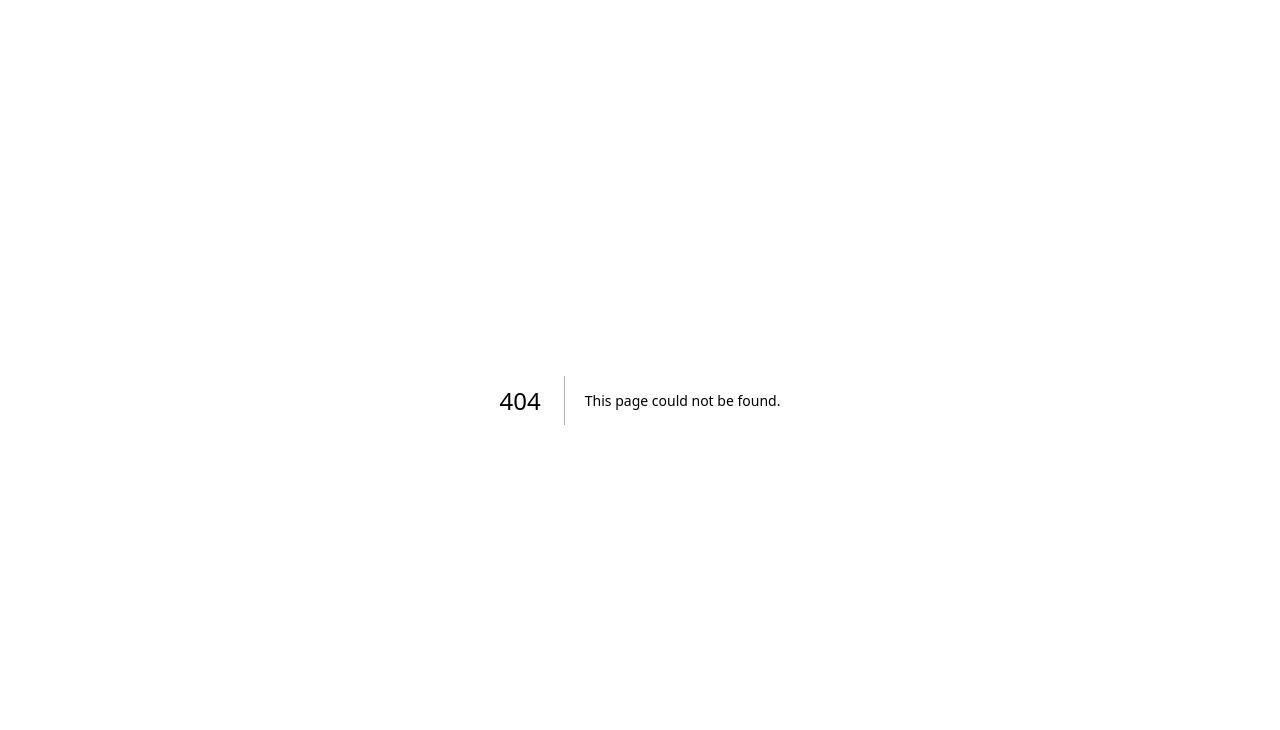
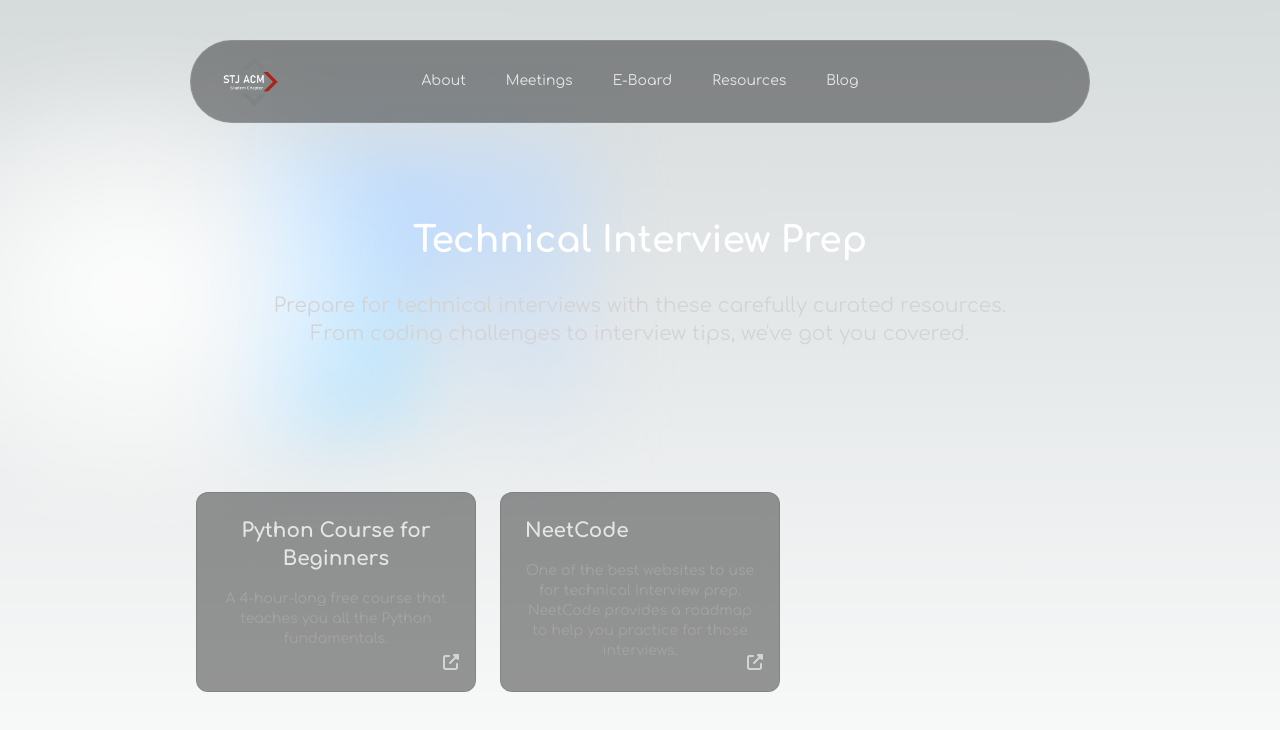
Before and after one commit to SJUACM/Website-V2, a Next.js app: page /resources/interview-prep in a window 1280 px wide. Before the commit this address had no page. Shown: the top 730 px of the page. Built offline with nearby package versions, Linux system fonts and the light colour scheme.

Commit message:
Buttons add resources page

```diff
--- /dev/null
+++ b/src/app/resources/interview-prep/page.tsx
@@ -0,0 +1,79 @@
+"use client";
+import React from "react";
+import { FontAwesomeIcon } from "@fortawesome/react-fontawesome";
+import { faExternalLinkAlt } from "@fortawesome/free-solid-svg-icons";
+import { IconProp } from '@fortawesome/fontawesome-svg-core';
+import { CardBody, CardContainer, CardItem } from "../../components/3d-card";
+
+interface Resource {
+  title: string;
+  description: string;
+  link: string;
+  icon?: IconProp;
+}
+
+// Reference the interview resources from the main resources page
+const interviewResources = [
+  {
+    title: "Python Course for Beginners",
+    description: "A 4-hour-long free course that teaches you all the Python fundamentals.",
+    link: "https://www.youtube.com/watch?v=rfscVS0vtbw",
+  },
+  {
+    title: "NeetCode",
+    description: "One of the best websites to use for technical interview prep. NeetCode provides a roadmap to help you practice for those interviews.",
+    link: "https://www.youtube.com/c/neetcode",
+  },
+  // ... rest of the interview resources
+];
+
+function ResourceCard({ resource }: { resource: Resource }) {
+  return (
+    <CardContainer className="inter-var">
+      <CardBody className="bg-black/40 relative group/card dark:hover:shadow-2xl dark:hover:shadow-red-500/[0.1] dark:bg-black dark:border-white/[0.2] border-black/[0.1] w-auto sm:w-[280px] h-[200px] rounded-xl p-6 border">
+        <CardItem
+          translateZ="50"
+          className="text-xl font-bold text-neutral-200 mb-4"
+        >
+          {resource.title}
+        </CardItem>
+        <CardItem
+          as="p"
+          translateZ="60"
+          className="text-neutral-400 text-sm mb-4"
+        >
+          {resource.description}
+        </CardItem>
+        <CardItem translateZ="40" className="absolute bottom-4 right-4">
+          <a
+            href={resource.link}
+            target="_blank"
+            rel="noreferrer"
+            className="text-neutral-300 hover:text-red-500 transition-colors"
+          >
+            <FontAwesomeIcon icon={faExternalLinkAlt as IconProp} />
+          </a>
+        </CardItem>
+      </CardBody>
+    </CardContainer>
+  );
+}
+
+export default function InterviewPrep() {
+  return (
+    <div className="mt-[-100px] text-center items-center justify-center max-w-7xl mx-auto px-8">
+      <div className="p-8">
+        <h1 className="text-4xl font-bold mb-8 text-white">Technical Interview Prep</h1>
+        <p className="text-xl text-neutral-300 max-w-3xl mx-auto mb-16">
+          Prepare for technical interviews with these carefully curated resources. From coding challenges to interview tips, we've got you covered.
+        </p>
+
+        <div className="grid grid-cols-1 md:grid-cols-2 lg:grid-cols-3 gap-6">
+          {interviewResources.map((resource, index) => (
+            <ResourceCard key={index} resource={resource} />
+          ))}
+        </div>
+      </div>
+    </div>
+  );
+}
--- a/src/app/resources/page.tsx
+++ b/src/app/resources/page.tsx
@@ -167,43 +167,76 @@ export default function Resources() {
   return (
     <div className="mt-[-100px] text-center items-center justify-center max-w-7xl mx-auto px-8">
       <div className="p-8">
-        <h1 className="text-4xl font-bold mb-12">Resources</h1>
+        <h1 className="text-4xl font-bold mb-8 text-white">Resources</h1>
+        <p className="text-xl text-neutral-300 max-w-3xl mx-auto mb-16">
+          STJ ACM provides a collection of tools and materials to help students develop their skills. Whether you're preparing for interviews, expanding your knowledge, or looking for expert insights, these resources will support your learning journey.
+        </p>
 
-        {/* Technical Interview Prep Section */}
-        <div className="mb-12">
-          <h2 className="text-2xl font-semibold mb-6 text-neutral-200">
+        {/* Navigation Buttons */}
+        <div className="flex flex-col items-center gap-6 mb-16">
+          <button
+            className="px-10 py-4 rounded-full border-0 bg-white text-black shadow-sm
+                     uppercase tracking-wider text-sm transition-all duration-500 ease-in-out
+                     hover:tracking-widest hover:bg-red-500 hover:text-white
+                     hover:shadow-[0_7px_29px_0px_rgba(239,68,68,0.75)]
+                     active:transform active:translate-y-2.5 active:shadow-none
+                     active:transition-[100ms]"
+            onClick={() => document.getElementById('interview-prep')?.scrollIntoView({ behavior: 'smooth' })}
+          >
             Technical Interview Prep
-            <div className="h-1 w-40 bg-red-500 mx-auto mt-4"></div>
-          </h2>
+          </button>
+
+          <button
+            className="px-10 py-4 rounded-full border-0 bg-white text-black shadow-sm
+                     uppercase tracking-wider text-sm transition-all duration-500 ease-in-out
+                     hover:tracking-widest hover:bg-red-500 hover:text-white
+                     hover:shadow-[0_7px_29px_0px_rgba(239,68,68,0.75)]
+                     active:transform active:translate-y-2.5 active:shadow-none
+                     active:transition-[100ms]"
+            onClick={() => document.getElementById('helpful-websites')?.scrollIntoView({ behavior: 'smooth' })}
+          >
+            Helpful Websites
+          </button>
+
+          <button
+            className="px-10 py-4 rounded-full border-0 bg-white text-black shadow-sm
+                     uppercase tracking-wider text-sm transition-all duration-500 ease-in-out
+                     hover:tracking-widest hover:bg-red-500 hover:text-white
+                     hover:shadow-[0_7px_29px_0px_rgba(239,68,68,0.75)]
+                     active:transform active:translate-y-2.5 active:shadow-none
+                     active:transition-[100ms]"
+            onClick={() => document.getElementById('youtube-channels')?.scrollIntoView({ behavior: 'smooth' })}
+          >
+            Youtube Channels
+          </button>
+        </div>
+
+        {/* Interview Prep Section */}
+        <div id="interview-prep" className="mb-16">
+          <h2 className="text-3xl font-semibold text-white mb-8">Technical Interview Prep</h2>
           <div className="grid grid-cols-1 md:grid-cols-2 lg:grid-cols-3 gap-6">
-            {interviewResources.map((resource) => (
-              <ResourceCard key={resource.title} resource={resource} />
+            {interviewResources.map((resource, index) => (
+              <ResourceCard key={index} resource={resource} />
             ))}
           </div>
         </div>
 
         {/* Helpful Websites Section */}
-        <div className="mb-12">
-          <h2 className="text-2xl font-semibold mb-6 text-neutral-200">
-            Helpful Websites
-            <div className="h-1 w-40 bg-red-500 mx-auto mt-4"></div>
-          </h2>
+        <div id="helpful-websites" className="mb-16">
+          <h2 className="text-3xl font-semibold text-white mb-8">Helpful Websites</h2>
           <div className="grid grid-cols-1 md:grid-cols-2 lg:grid-cols-3 gap-6">
-            {helpfulWebsites.map((resource) => (
-              <ResourceCard key={resource.title} resource={resource} />
+            {helpfulWebsites.map((resource, index) => (
+              <ResourceCard key={index} resource={resource} />
             ))}
           </div>
         </div>
 
         {/* YouTube Channels Section */}
-        <div className="mb-12">
-          <h2 className="text-2xl font-semibold mb-6 text-neutral-200">
-            YouTube Channels
-            <div className="h-1 w-40 bg-red-500 mx-auto mt-4"></div>
-          </h2>
+        <div id="youtube-channels">
+          <h2 className="text-3xl font-semibold text-white mb-8">Recommended YouTube Channels</h2>
           <div className="grid grid-cols-1 md:grid-cols-2 lg:grid-cols-3 gap-6">
-            {youtubeChannels.map((resource) => (
-              <ResourceCard key={resource.title} resource={resource} />
+            {youtubeChannels.map((resource, index) => (
+              <ResourceCard key={index} resource={resource} />
             ))}
           </div>
         </div>
```
